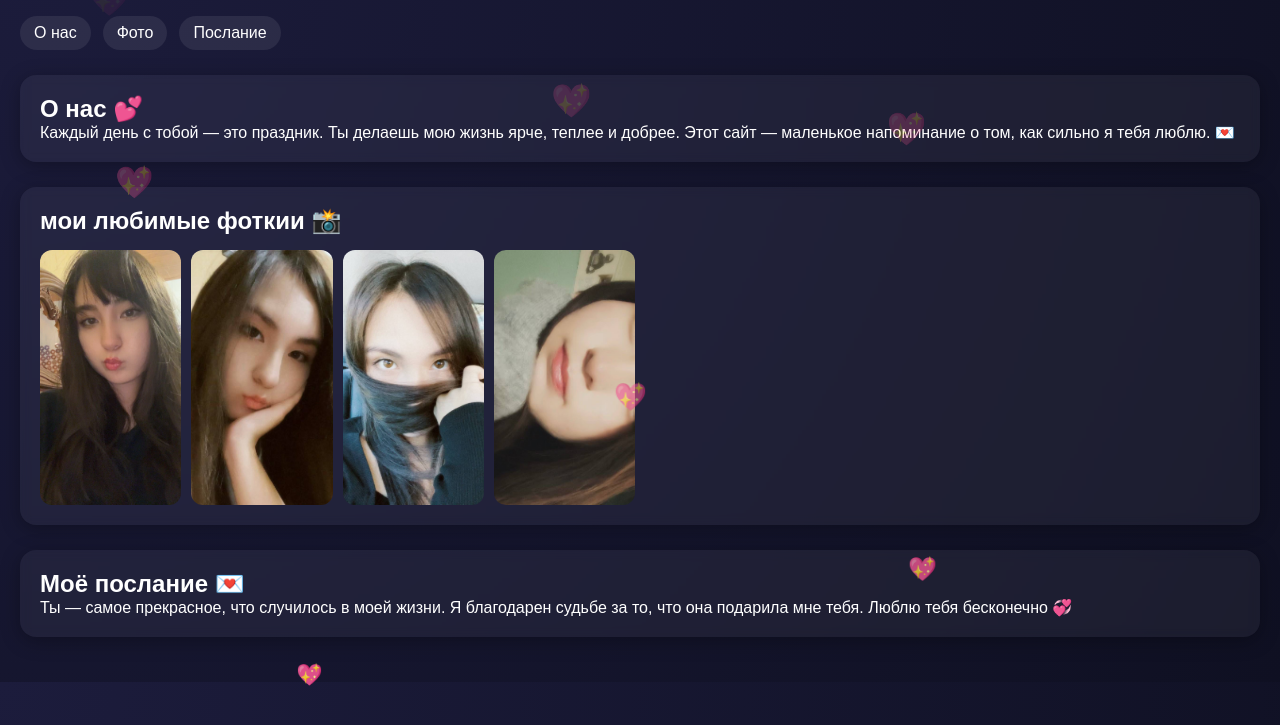
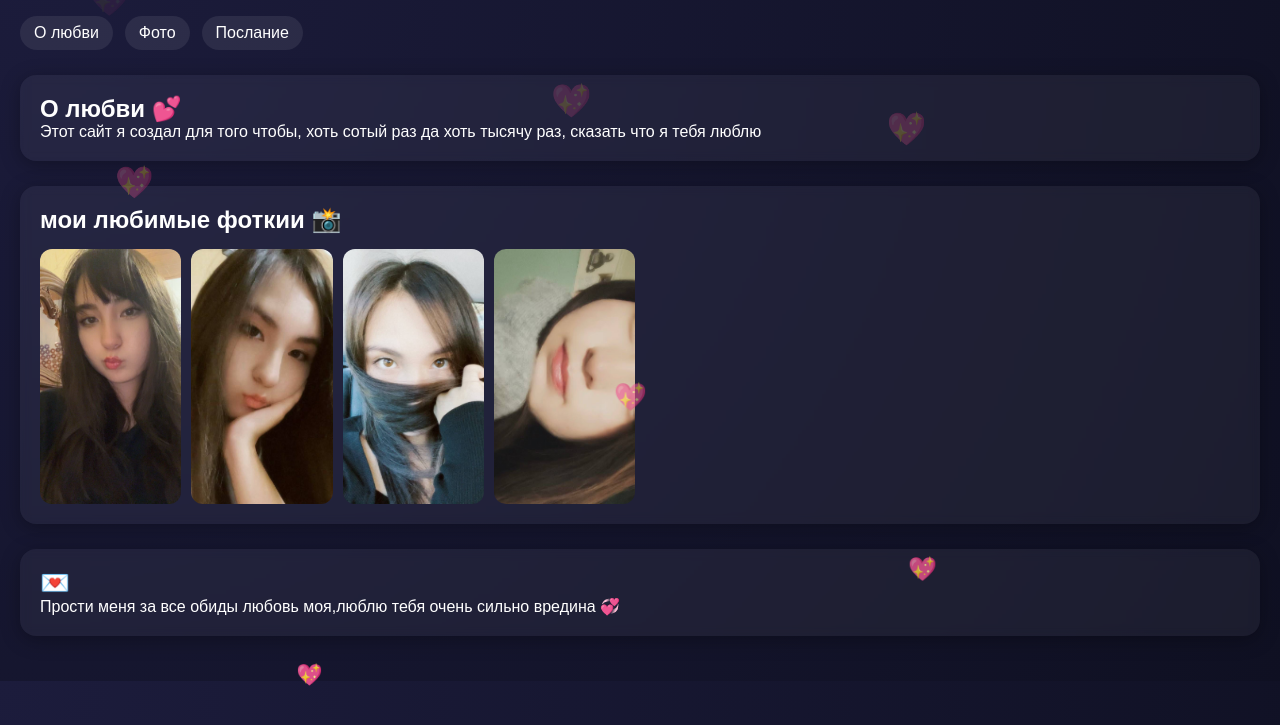
Before and after one commit to ytoghxul-ux/site-for-, a plain HTML site: page index.html in a window 1280 px wide. Shown: the part 75-800 px from the top of the page. Drawn offline with Linux system fonts and the light colour scheme.

Commit message:
Add files via upload
index new

```diff
--- a/index.html
+++ b/index.html
@@ -16,16 +16,15 @@
   </header>
 
   <nav>
-    <a href="#about">О нас</a>
+    <a href="#about">О любви</a>
     <a href="#gallery">Фото</a>
     <a href="#message">Послание</a>
   </nav>
 
   <main>
     <section id="about" class="card">
-      <h2>О нас 💕</h2>
-      <p>Каждый день с тобой — это праздник. Ты делаешь мою жизнь ярче, теплее и добрее.
-      Этот сайт — маленькое напоминание о том, как сильно я тебя люблю. 💌</p>
+      <h2>О любви 💕</h2>
+      <p>  Этот сайт я создал для того чтобы, хоть сотый раз да хоть тысячу раз, сказать что я тебя люблю</p>
     </section>
 
     <section id="gallery" class="card">
@@ -39,10 +38,8 @@
     </section>
 
     <section id="message" class="card">
-      <h2>Моё послание 💌</h2>
-      <p>Ты — самое прекрасное, что случилось в моей жизни.
-      Я благодарен судьбе за то, что она подарила мне тебя.
-      Люблю тебя бесконечно 💞</p>
+      <h2> 💌</h2>
+      <p>Прости меня за все обиды любовь моя,люблю тебя очень сильно вредина 💞</p>
     </section>
   </main>
 
```
